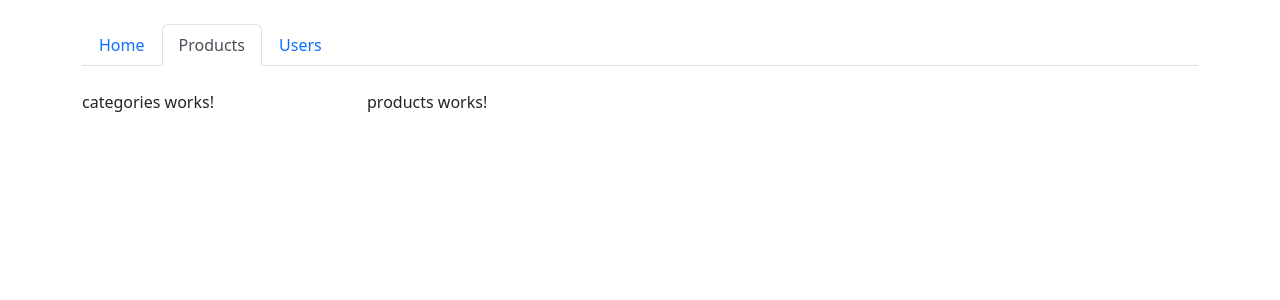
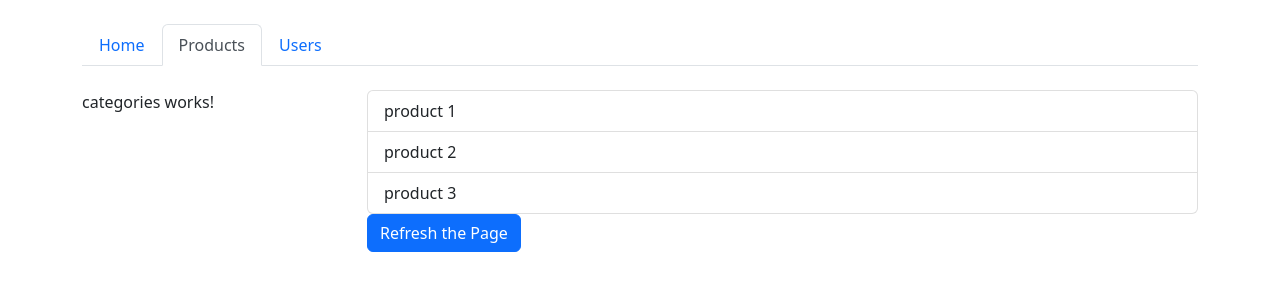
Before and after one commit to fatihdelice/angular-routing-app, an Angular app: page /products in a window 1280 px wide. Shown: the top 300 px of the page. Built offline with nearby package versions, Linux system fonts and the light colour scheme.

Commit message:
Routing orientation

```diff
--- a/src/app/home/home.component.html
+++ b/src/app/home/home.component.html
@@ -1 +1,3 @@
 <p>home works!</p>
+
+<button (click)="loadProducts()" class="btn btn-primary">Load Products</button>
--- a/src/app/home/home.component.ts
+++ b/src/app/home/home.component.ts
@@ -1,4 +1,5 @@
 import { Component } from '@angular/core';
+import { Router } from '@angular/router';
 
 @Component({
   selector: 'app-home',
@@ -6,5 +7,9 @@ import { Component } from '@angular/core';
   styleUrls: ['./home.component.css']
 })
 export class HomeComponent {
+  constructor(private router: Router) { }
 
+  loadProducts() {
+    this.router.navigate(['/products']);
+  }
 }
--- a/src/app/products/products.component.html
+++ b/src/app/products/products.component.html
@@ -1 +1,8 @@
-<p>products works!</p>
+<ul class="list-group">
+    <li *ngFor="let p of products" class="list-group-item">
+        {{p.name}}
+    </li>
+</ul>
+<p>
+    <button (click)="loadProducts()" class="btn btn-primary">Refresh the Page</button>
+</p>
--- a/src/app/products/products.component.ts
+++ b/src/app/products/products.component.ts
@@ -1,4 +1,5 @@
 import { Component } from '@angular/core';
+import { Router, ActivatedRoute } from '@angular/router';
 
 @Component({
   selector: 'app-products',
@@ -6,5 +7,18 @@ import { Component } from '@angular/core';
   styleUrls: ['./products.component.css']
 })
 export class ProductsComponent {
+  products = [
+    {name: 'product 1'},
+    {name: 'product 2'},
+    {name: 'product 3'}
+  ];
 
+  constructor(
+    private router: Router,
+    private route: ActivatedRoute
+    ) { }
+
+  loadProducts() {
+    this.router.navigate(['/products'], {relativeTo: this.route});
+  }
 }
```
